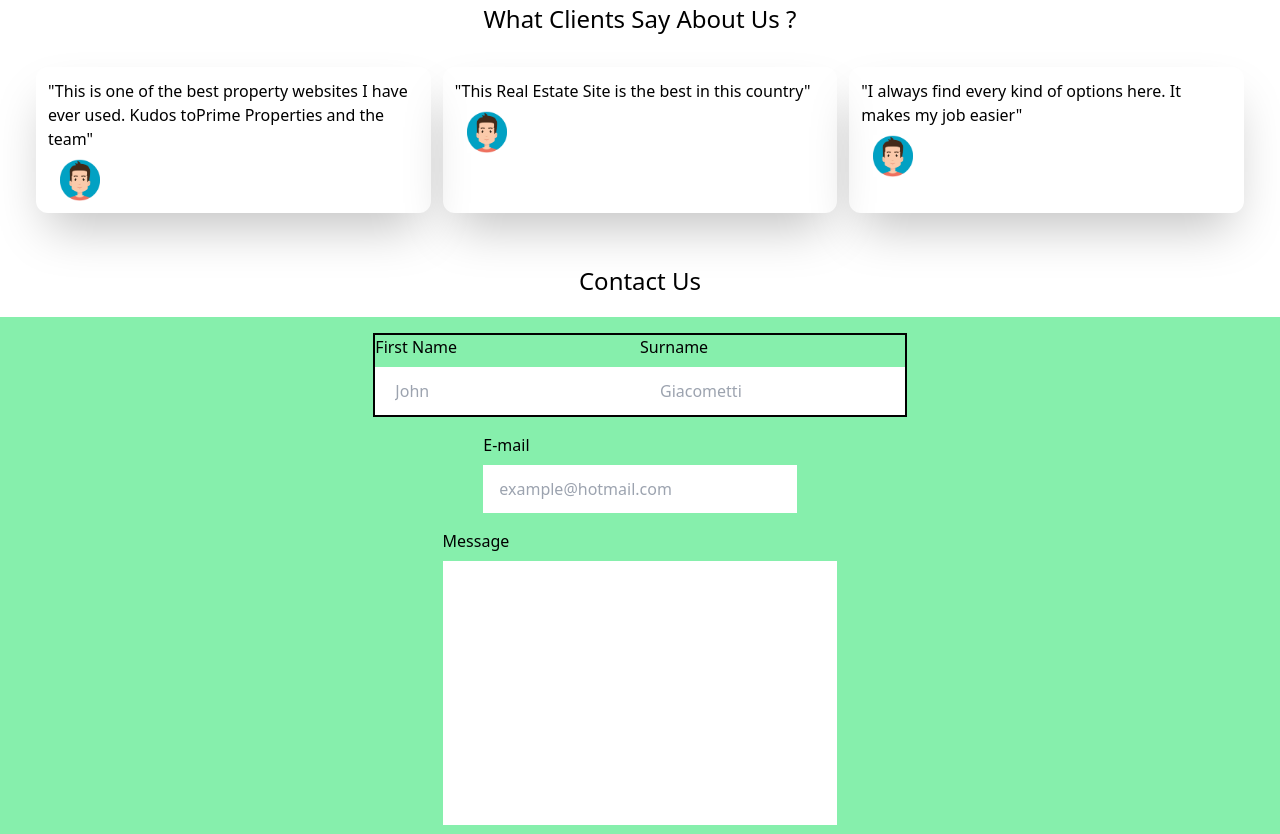
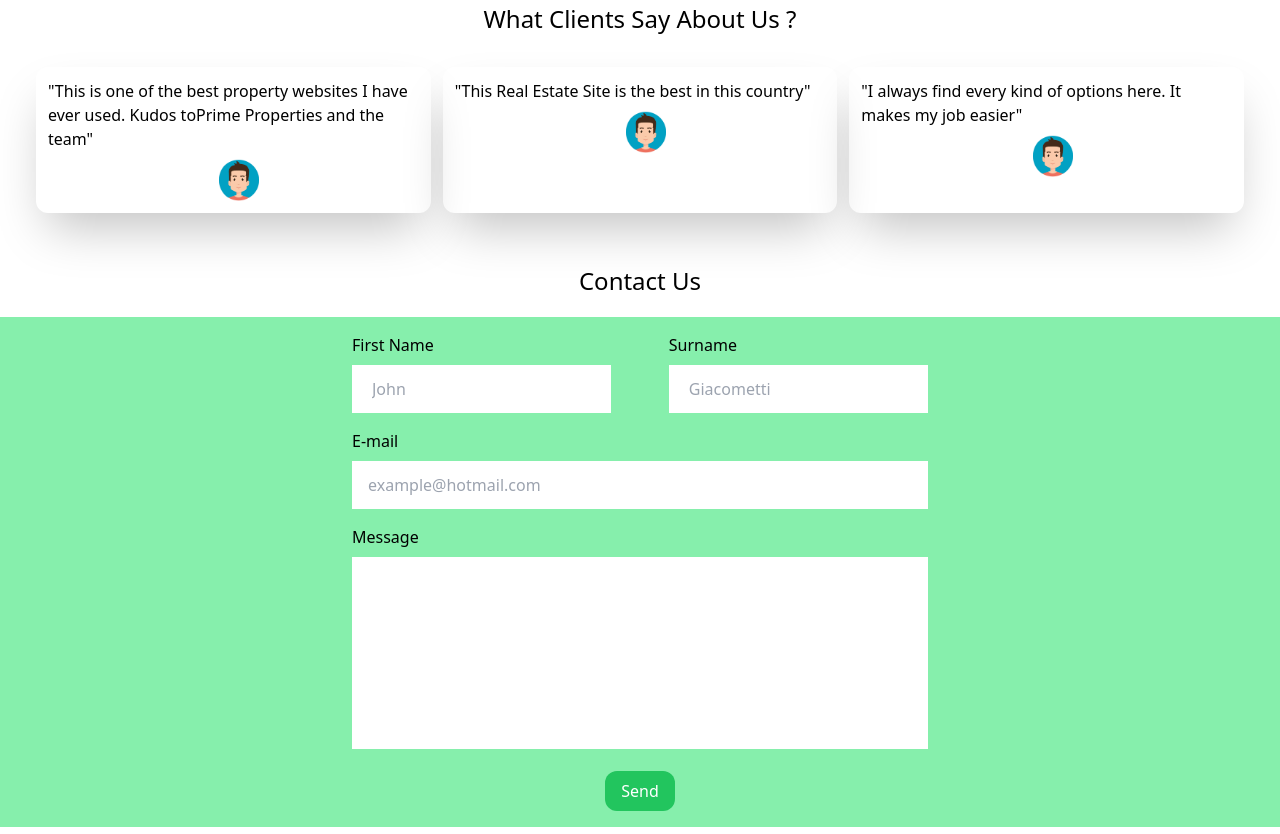
Before and after one commit to Batuhan445/real-estate-web-site, a website: page public/index.html in a window 1280 px wide. Shown: the part 2999-3833 px from the top of the page. Drawn offline with nearby package versions, Linux system fonts and the light colour scheme.

Commit message:
edited form

```diff
--- a/public/index.html
+++ b/public/index.html
@@ -182,21 +182,21 @@
             <div class="rounded-xl shadow-2xl p-3">
                 "This is one of the best property websites I have ever used. Kudos toPrime Properties and the team"
                 <div class="mt-2 ml-3">
-                    <img class="w-10" src="./image/feedback-man.png" alt="feedback-man">
+                    <img class="w-10 mx-auto" src="./image/feedback-man.png" alt="feedback-man">
                 </div>
             </div>
 
             <div class="rounded-xl shadow-2xl p-3">
                 "This Real Estate Site is the best in this country"
                 <div class="mt-2 ml-3">
-                    <img class="w-10" src="./image/feedback-man.png" alt="feedback-man">
+                    <img class="w-10 mx-auto" src="./image/feedback-man.png" alt="feedback-man">
                 </div>
             </div>
 
             <div class="rounded-xl shadow-2xl p-3">
                 "I always find every kind of options here. It makes my job easier"
                 <div class="mt-2 ml-3">
-                    <img class="w-10" src="./image/feedback-man.png" alt="feedback-man">
+                    <img class="w-10 mx-auto" src="./image/feedback-man.png" alt="feedback-man">
                 </div>
             </div>
 
@@ -208,33 +208,33 @@
 
     <div class="mt-5 pt-4 pb-4 form-background">
 
-        <form class="flex flex-col items-center justify-start w-5/6 m-auto" action="GET">
+        <form class="flex flex-col items-center justify-start max-w-full m-auto" action="GET">
 
-            <div class="w-1/2 border-2 flex-col border-black md:flex md:flex-row">
+            <div class="w-[45%] flex-col justify-between md:flex md:flex-row">
 
-                <div class="w-full">
+                <div class="md:w-[45%]">
                     <label class="block mb-2" for="">First Name</label>
-                    <input class="block w-full py-3 px-5" type="text" placeholder="John">
+                    <input class="w-full py-3 px-5" type="text" placeholder="John">
                 </div>
 
-                <div class="w-full">
+                <div class="md:w-[45%]">
                     <label class="block mb-2" for="">Surname</label>
                     <input class="w-full py-3 px-5" type="text" placeholder="Giacometti">
                 </div>
 
             </div>
 
-            <div class="mt-4">
-                <label for="">E-mail</label>
-                <input class="w-full py-3 px-4 mt-2" type="email" placeholder="example@hotmail.com">
+            <div class="mt-4 md:w-[45%]">
+                <label class="block mb-2" for="">E-mail</label>
+                <input class="w-full py-3 px-4" type="email" placeholder="example@hotmail.com">
             </div>
 
-            <div class="mt-4">
+            <div class="mt-4 md:w-[45%]">
                 <label for="">Message</label>
-                <textarea class="w-full mt-2 py-3 px-4 resize-none" name="" id="" cols="30" rows="10"></textarea>
+                <textarea class="w-full mt-2 py-3 px-4 h-48 resize-none" name="" id=""></textarea>
             </div>
 
-            <div class="mt-4 border-2 border-red-500">
+            <div class="mt-4 ">
                 <button class="bg-green-500 text-white px-4 py-2 rounded-xl">Send</button>
             </div>
 
@@ -247,7 +247,7 @@
         <span class="ml-5 text-[#919191] font-bold text-2xl">Prime Properties</span>
     </div>
 
-    <div class="grid items-start grid-cols-2 gap-[12.5%] w-5/6 mx-auto sm:grid-cols-4 mt-14">
+    <div class="grid items-start grid-cols-2 gap-[12.5%] w-5/6 m-auto md:grid-cols-4 mt-14">
 
         <div class="flex flex-col items-center justify-start">
             <h3 class="w-full text-green-500 font-semibold">PRODUCT</h3>
```
